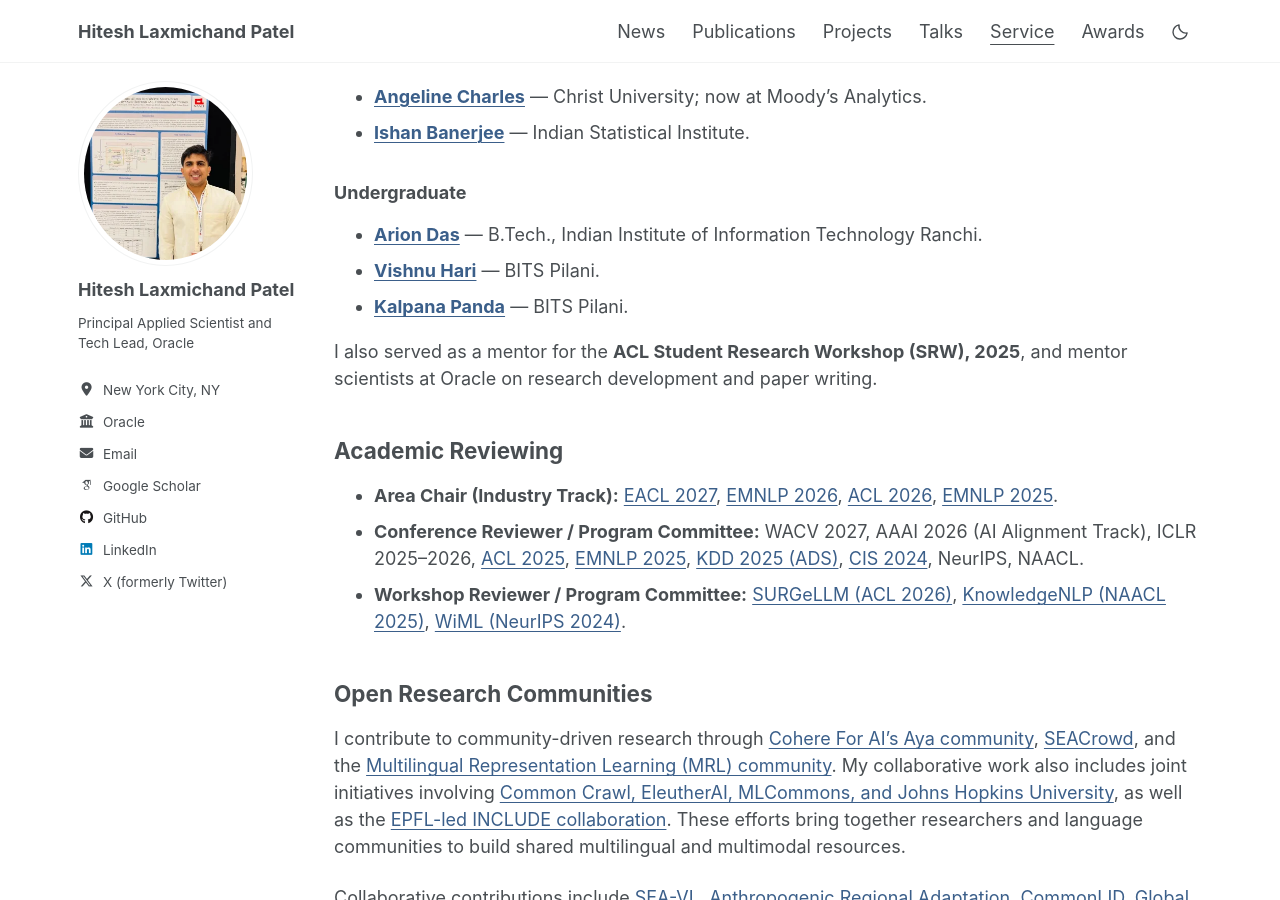
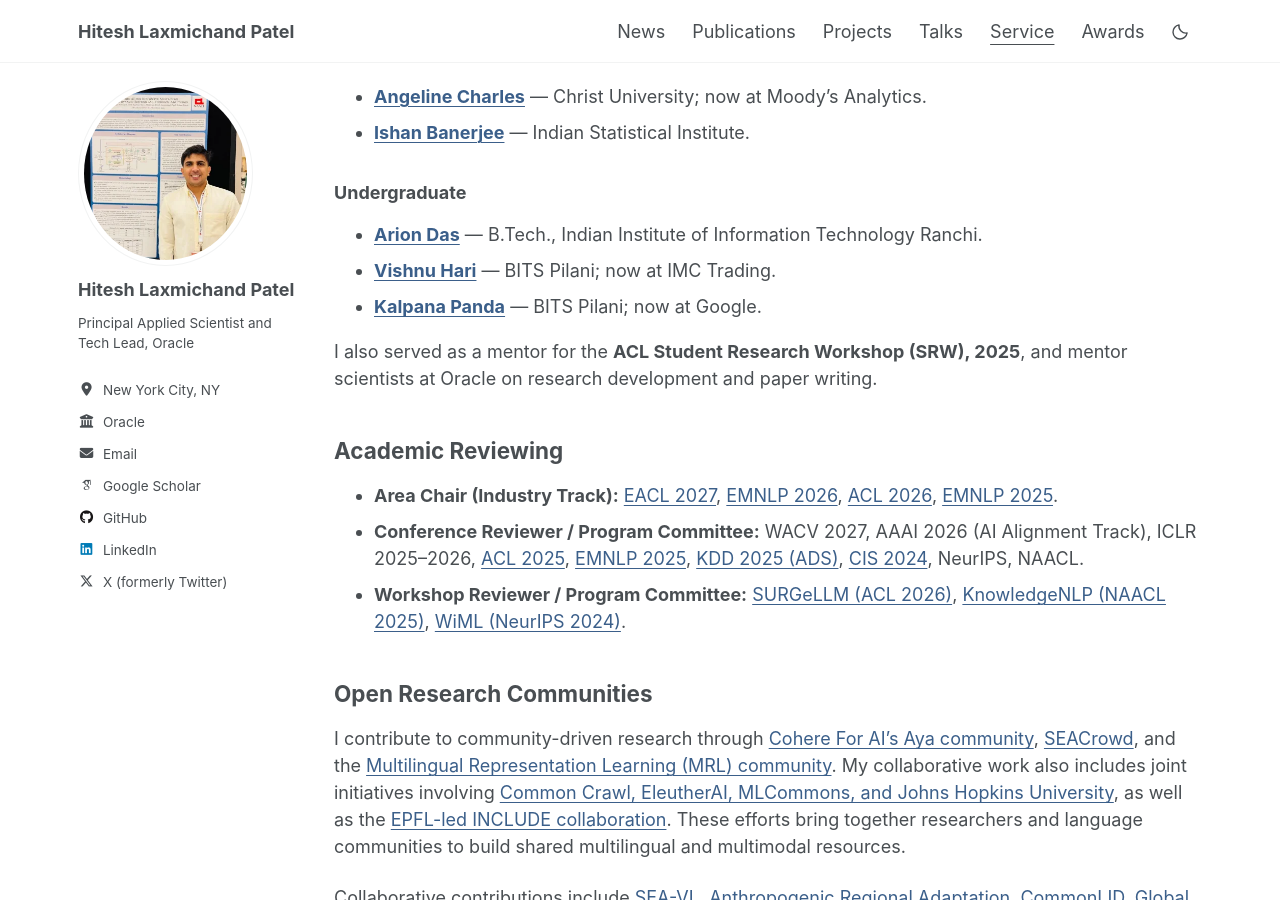
Before and after one commit to HITESHLPATEL/hiteshlpatel.github.io, a Jekyll site: the page built from _pages/service.md, in a window 1280 px wide and 900 px high, scrolled down 714 px. Built offline with Jekyll 4.4.1, drawn with Linux system fonts in a browser that asks for light colours.

Commit message:
Add current employers for Kalpana and Vishnu

```diff
--- a/_pages/service.md
+++ b/_pages/service.md
@@ -35,8 +35,8 @@ Students I've mentored through research projects and internships:
 ### Undergraduate
 
 - [**Arion Das**](https://sites.google.com/view/ariondasad/home) — B.Tech., Indian Institute of Information Technology Ranchi.
-- [**Vishnu Hari**](https://www.linkedin.com/in/hvishnu/) — BITS Pilani.
-- [**Kalpana Panda**](https://www.linkedin.com/in/kalpanda/) — BITS Pilani.
+- [**Vishnu Hari**](https://www.linkedin.com/in/hvishnu/) — BITS Pilani; now at IMC Trading.
+- [**Kalpana Panda**](https://www.linkedin.com/in/kalpanda/) — BITS Pilani; now at Google.
 
 I also served as a mentor for the **ACL Student Research Workshop (SRW), 2025**, and mentor scientists at Oracle on research development and paper writing.
 
```
